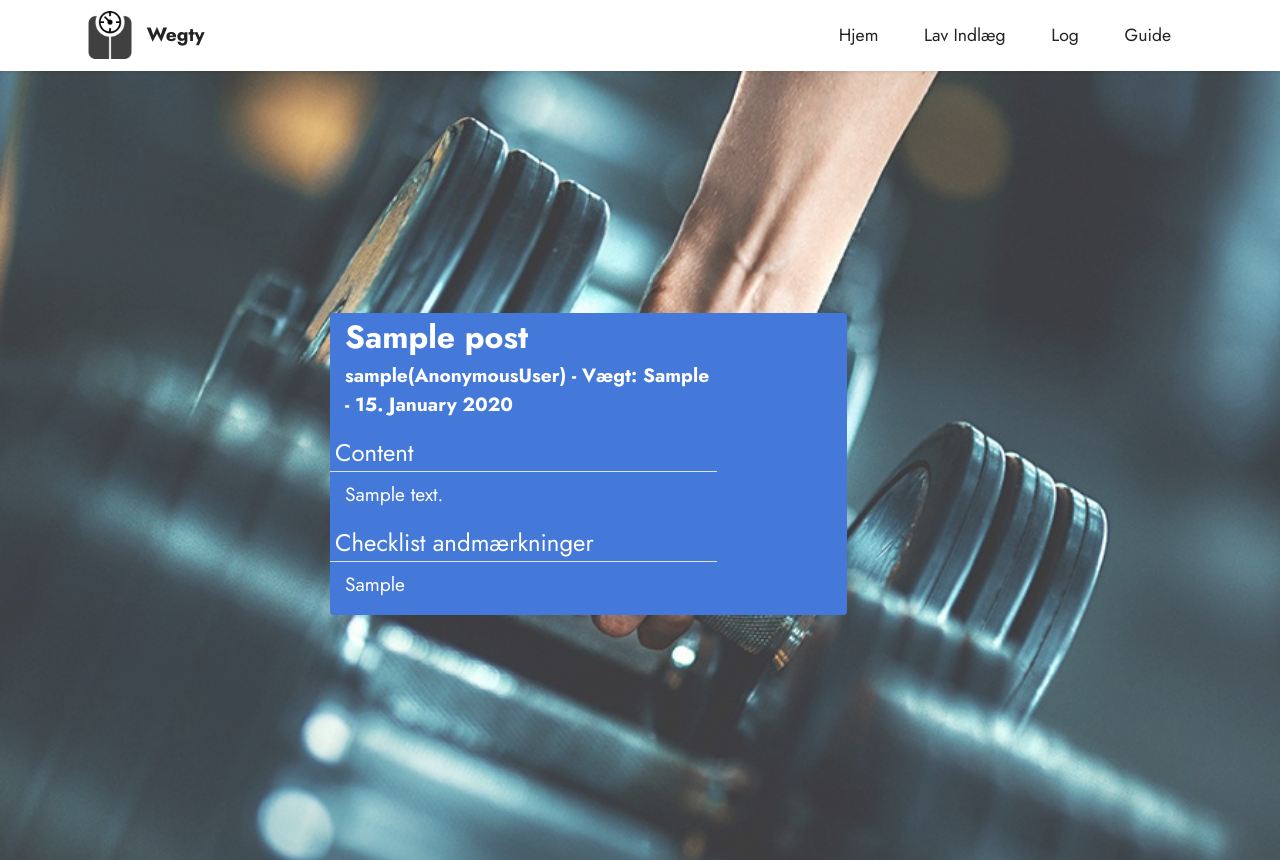
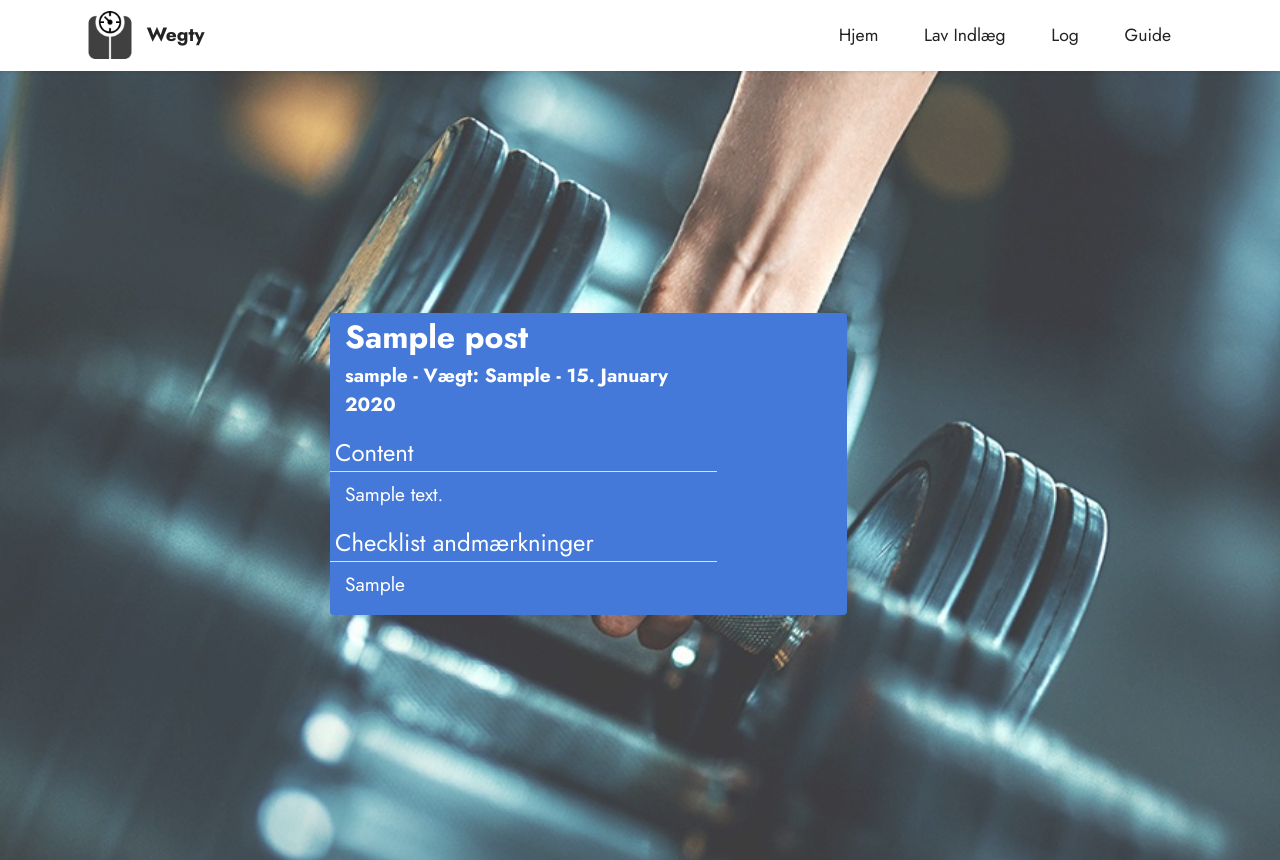
Before and after one commit to Zolihar/wegty, a Django app: template weightloss/templates/weightloss/post_detail.html in a window 1280 px wide. Run offline with Django 4.2, Linux system fonts and the light colour scheme; tables that the repository leaves empty hold one stand-in row (values such as "Sample post"); the template is opened without the code that fills it: values that come from a table or form of the project are taken from there, most other values are stand-ins (such as "Sample title", 1, 10 or a date in 2020); some libraries are stand-ins or nearby versions.

Commit message:
post_detail.html

```diff
--- a/weightloss/templates/weightloss/post_detail.html
+++ b/weightloss/templates/weightloss/post_detail.html
@@ -2,14 +2,14 @@
 {% load static %}
 
 {% block content %}
-<div class="card col-md-12 col-lg-10 mt-2">
+<div class="card col-md-12 col-lg-10 col-sm-12 mt-2">
     <div class="card-wrapper">
         <div class="card-box align-left">
-            <div class="col-md-9 col-lg-9 col-sm-8 col-8">
+            <div class="col-md-9 col-lg-9 col-sm-9 col-12">
                 <h4 class="card-title mbr-fonts-style mbr-white mb-0 ml-3 display-5">
                 <strong>{{ object.title }}</strong></h4>
                 <h2 class="card-title mbr-fonts-style mbr-white mb-3 display-7">
-                <strong>{{ object.author }}({{user}}) - Vægt: {{ object.weight }} - {{ object.date_posted|date:"d. F Y" }}</strong></h2>
+                <strong>{{ object.author }} - Vægt: {{ object.weight }} - {{ object.date_posted|date:"d. F Y" }}</strong></h2>
                  {% if object.author == user %}
                     <a class="btn btn-info btn-sm mt-1 mb-1" href="{% url 'weightloss-log-update' object.id %}">Update</a>
                     <a class="btn btn-secondary btn-sm mt-1 mb-1" href="{% url 'weightloss-log-delete' object.id %}">Delete</a>
```
